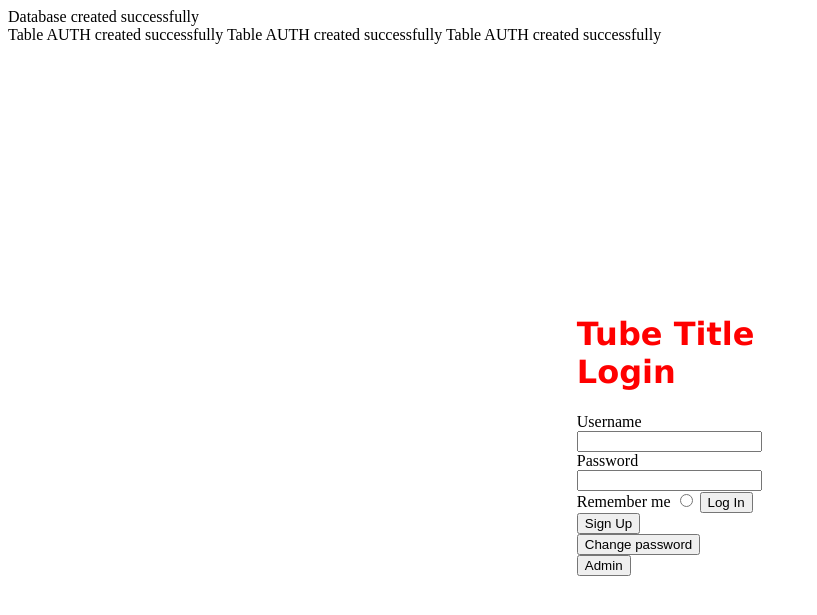
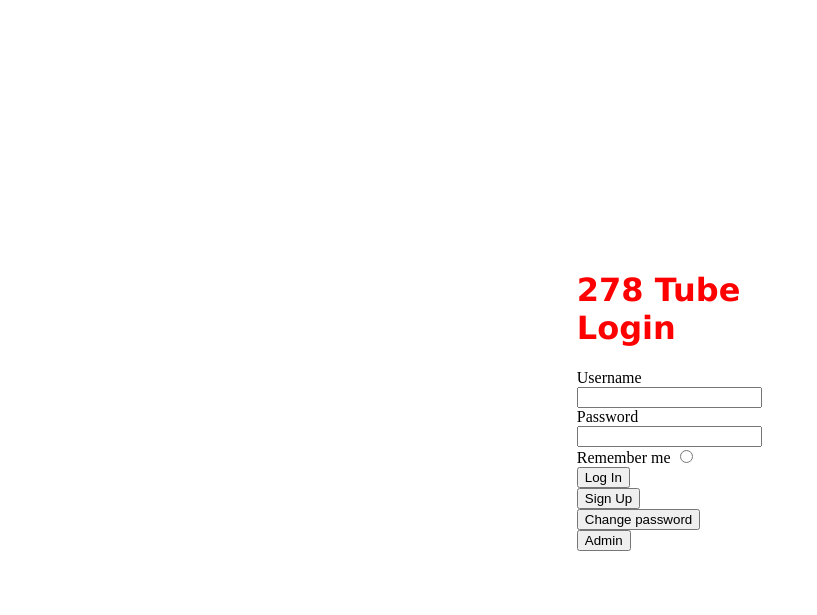
Before and after one commit to GeorgeYeranjian/CMPS278, a PHP site: page /login.php in a window 1280 px wide. Shown: the top 615 px of the page, without its empty margins (0-817 px from the left). Run offline with PHP 8.4, Linux system fonts and the light colour scheme.

Commit message:
fixed stuff

```diff
--- a/CreateAUTHtable.php
+++ b/CreateAUTHtable.php
@@ -20,7 +20,7 @@ try {
 
   // use exec() because no results are returned
   $conn->exec($sql);
-  echo "Table AUTH created successfully";
+  // echo "Table AUTH created successfully";
 } catch(PDOException $e) {
   echo $sql . "<br>" . $e->getMessage();
 }
--- a/CreateLikeTable.php
+++ b/CreateLikeTable.php
@@ -130,7 +130,7 @@ $sql12 = "CREATE TABLE IF NOT EXISTS `reply` (
   $conn->exec($sql11);
   $conn->exec($sql12);
 
-  echo "Table AUTH created successfully";
+  // echo "Table AUTH created successfully";
 } catch(PDOException $e) {
   echo $sql . "<br>" . $e->getMessage();
 }
--- a/CreateTableVideos.php
+++ b/CreateTableVideos.php
@@ -34,7 +34,7 @@ try {
 
   // use exec() because no results are returned
   $conn->exec($sql);
-  echo "Table AUTH created successfully";
+  // echo "Table AUTH created successfully";
 } catch(PDOException $e) {
   echo $sql . "<br>" . $e->getMessage();
 }
--- a/History.php
+++ b/History.php
@@ -22,7 +22,7 @@ $(function(){
 <!--end of Navigation bar-->
 
 <div id="main">
-<h1 style="color:red">Tube Title</h1>
+<h1 style="color:red">278 Tube</h1>
   <p style="margin-right: 20px; font-weight: bold;">History</p>
   <div class="grid-container">
       <?php
--- a/Home.php
+++ b/Home.php
@@ -43,7 +43,7 @@ if (!$con) {
 ?>
 
 <div id="main">
-  <h1 style="color:red">Tube Title</h1>
+  <h1 style="color:red">278 Tube</h1>
   <p style="margin-right: 20px; font-weight: bold;">Suggested Videos</p>
   <div class="grid-container">
       <?php
--- a/MainUpload.php
+++ b/MainUpload.php
@@ -22,7 +22,7 @@ $(function(){
 </script>
 <!--end of Navigation bar-->
 <div id="main">
-    <h1 style="color:red ; font-size: 30px;">Tube Title</h1>
+    <h1 style="color:red ; font-size: 30px;">278 Tube </h1>
 <p style="margin-right: 20px; font-weight: bold;">UPLOAD VIDEO</p>
 
     <div id="uploadbox">
--- a/Thumbnail.php
+++ b/Thumbnail.php
@@ -22,7 +22,7 @@ $(function(){
 </script>
 <!--end of Navigation bar-->
 
-<h1>________________UPLOAD THUMBNAIL</h1>
+<p style="margin-left: 60px; font-weight: bold;">UPLOAD THUMBNAIL</p>
     <div id="uploadbox">
         <p>Click on the "Choose File" button to upload a file:</p>
 
--- a/Upload.html
+++ b/Upload.html
@@ -22,7 +22,7 @@ $(function(){
 </script>
 <!--end of Navigation bar-->
 <div id="main">
-    <h1 style="color:red ; font-size: 30px;">Tube Title</h1>
+    <h1 style="color:red ; font-size: 30px;">278 Tube </h1>
 <p style="margin-right: 20px; font-weight: bold;">UPLOAD VIDEO</p>
 
     <div id="uploadbox">
--- a/createdb.php
+++ b/createdb.php
@@ -32,7 +32,7 @@ try {
   $sql = "CREATE DATABASE IF NOT EXISTS TUBEDB";
   // use exec() because no results are returned
   $conn->exec($sql);
-  echo "Database created successfully<br>";
+  // echo "Database created successfully<br>";
 } catch(PDOException $e) {
   echo $sql . "<br>" . $e->getMessage();
 }
--- a/login.php
+++ b/login.php
@@ -15,14 +15,14 @@
     <div style="margin: auto; width: 10%; margin-top: 250px;">
 
         <form method="GET" action="Login.php" style="display: inline-block;">
-            <h1 style="color: red;font-family: 'Lucida Sans', 'Lucida Sans Regular', 'Lucida Grande', 'Lucida Sans Unicode', Geneva, Verdana, sans-serif;">Tube Title Login</h1>
+            <h1 style="color: red;font-family: 'Lucida Sans', 'Lucida Sans Regular', 'Lucida Grande', 'Lucida Sans Unicode', Geneva, Verdana, sans-serif;">278 Tube Login</h1>
 
             Username <br>
             <input type="text" name="Username" value="<?php if(isset($_COOKIE["username"])) { echo $_COOKIE["username"]; } ?>"><br>
             Password <br>
             <input type="text" name="Password" value="<?php if(isset($_COOKIE["password"])) { echo $_COOKIE["password"]; } ?>">
             Remember me
-            <input type="radio" name="remember_me">
+            <input type="radio" name="remember_me"><br>
             <input type="submit" value="Log In"><br>
 
         </form>
--- a/mychannel.php
+++ b/mychannel.php
@@ -70,8 +70,8 @@
                                         $result = $conn->query($sql);
                                         foreach($result as $video1){
                                             ?>
-                                            <div class="videogrid"  onclick="document.location.href='watch.php?id='+<?=$video1['id']?>">
-                                            <img src=<?= $video1["Thlocation"]?> class="thumbnail">
+                                            <div class="videogrid"  >
+                                            <img src=<?= $video1["Thlocation"]?> class="thumbnail" onclick="document.location.href='watch.php?id='+<?=$video1['id']?>">
                                             <p class="title"><?= $video1["name"]?></p>
                                             <p class="viewcount"><?= $video1["Views"]?> views / <?=$video1["Likes"]?> Likes / <?=$video1["Dislikes"]?> Dislikes / <?=$video1["Comments"]?> Comments</p>
                                             <button onclick="location.href = 'Editvid.php?videoid=<?=$video1['id']?>&channelid=<?=$channelid?>'"> Edit</button>
@@ -92,7 +92,7 @@
 
 
                                             <div class="lengthdiv">
-                                                <span class="lengthspan">12:20</span>
+                                                <!-- <span class="lengthspan">12:20</span> -->
                                             </div>
                                             </div>
                                         <?php
```
